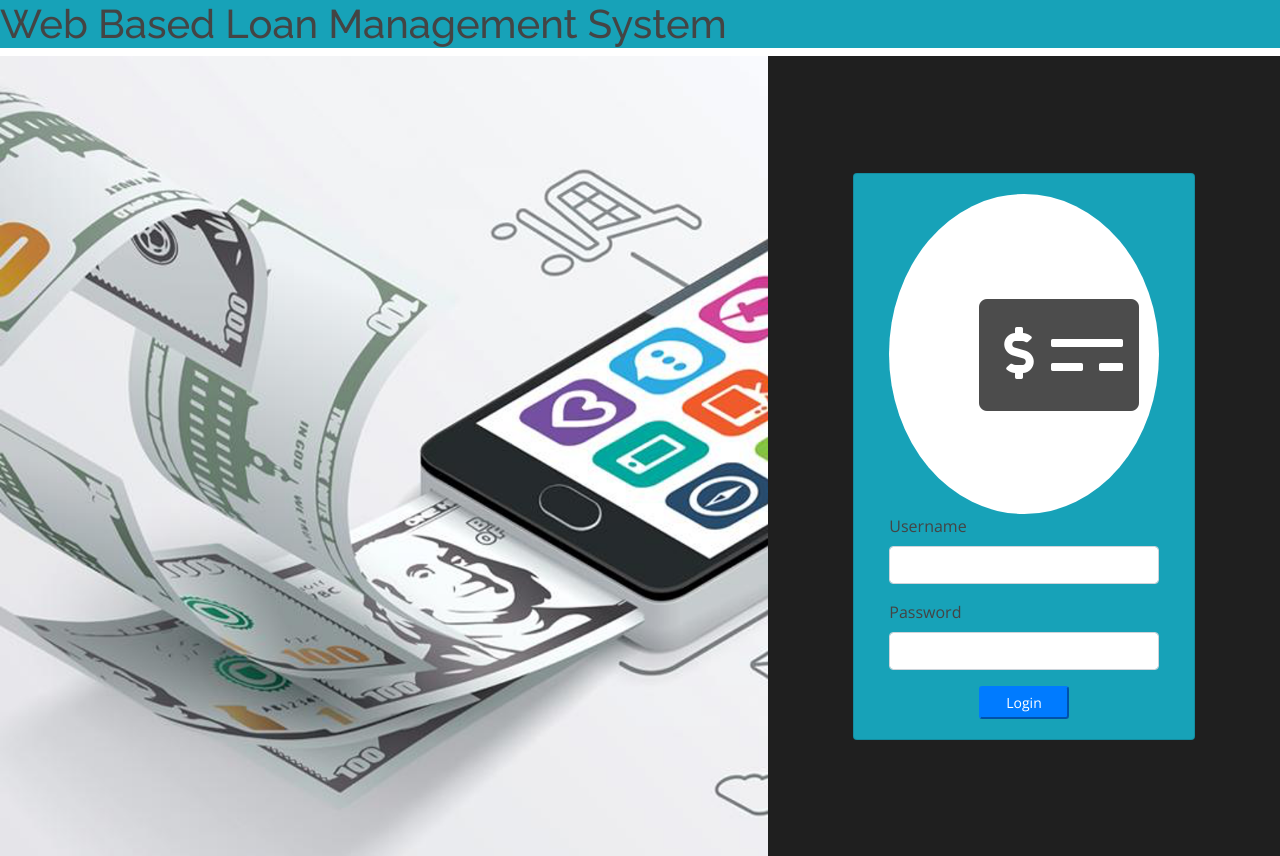
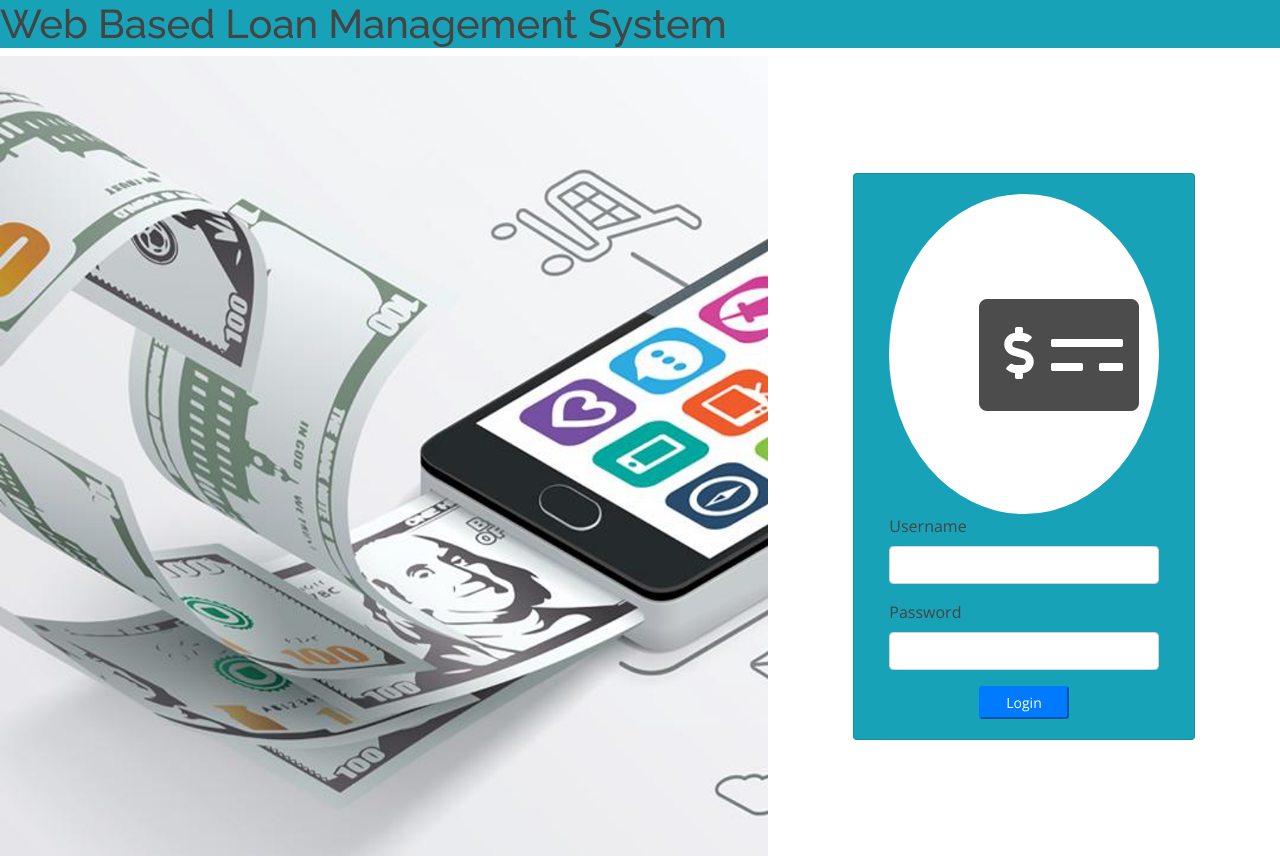
Before and after one commit to Hari7Me/LMS_FRT, a PHP site: page /login.php in a window 1280 px wide. Run offline with PHP 8.4, Linux system fonts and the light colour scheme; data that the repository does not hold is empty; some libraries are stand-ins or nearby versions.

Commit message:
Update login.php

```diff
--- a/login.php
+++ b/login.php
@@ -70,7 +70,6 @@ div#login-right::before {
     left: 0;
     width: calc(100%);
     height: calc(100%);
-    background: #000000e0;
 }
 
 </style>
```
